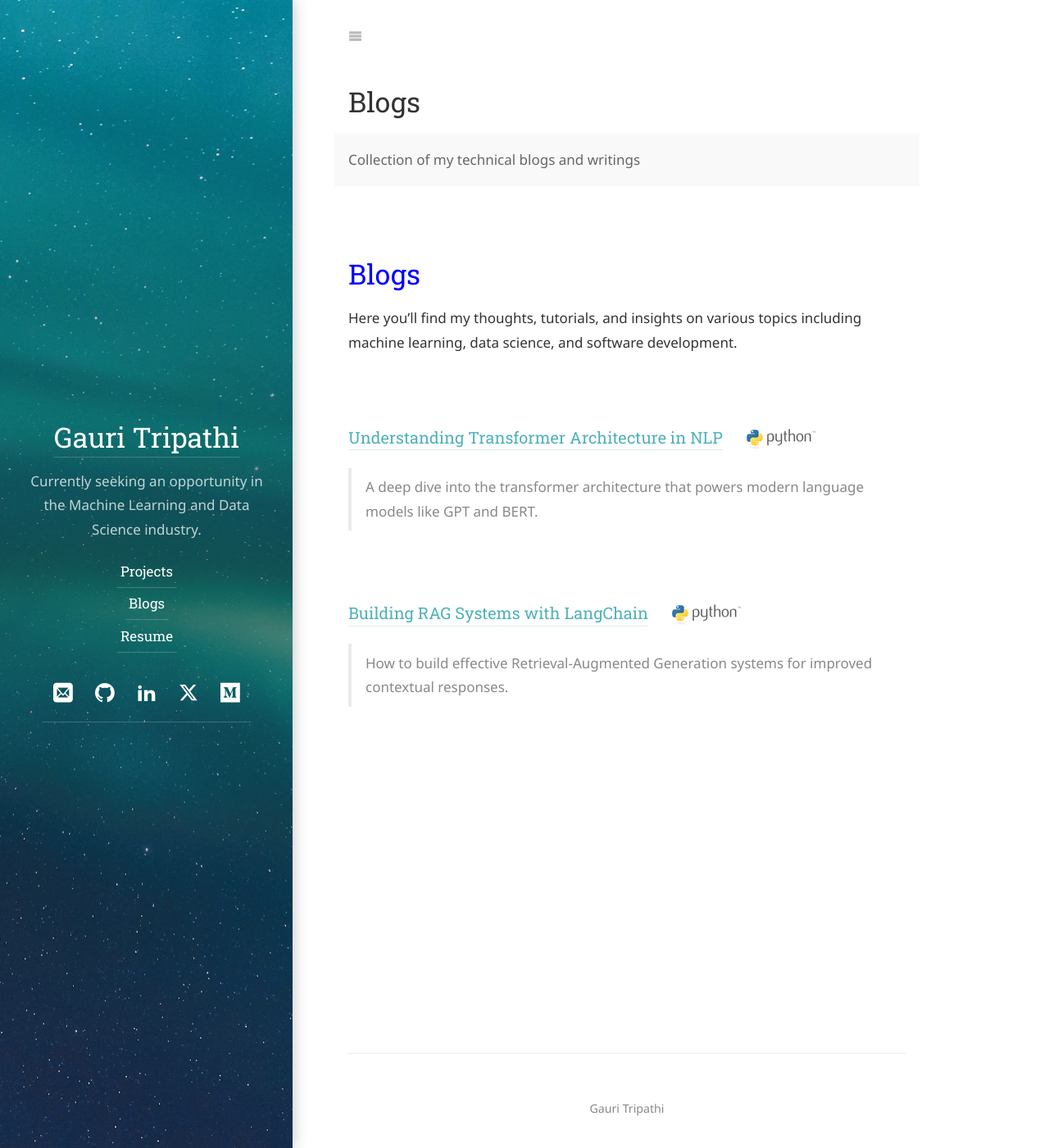
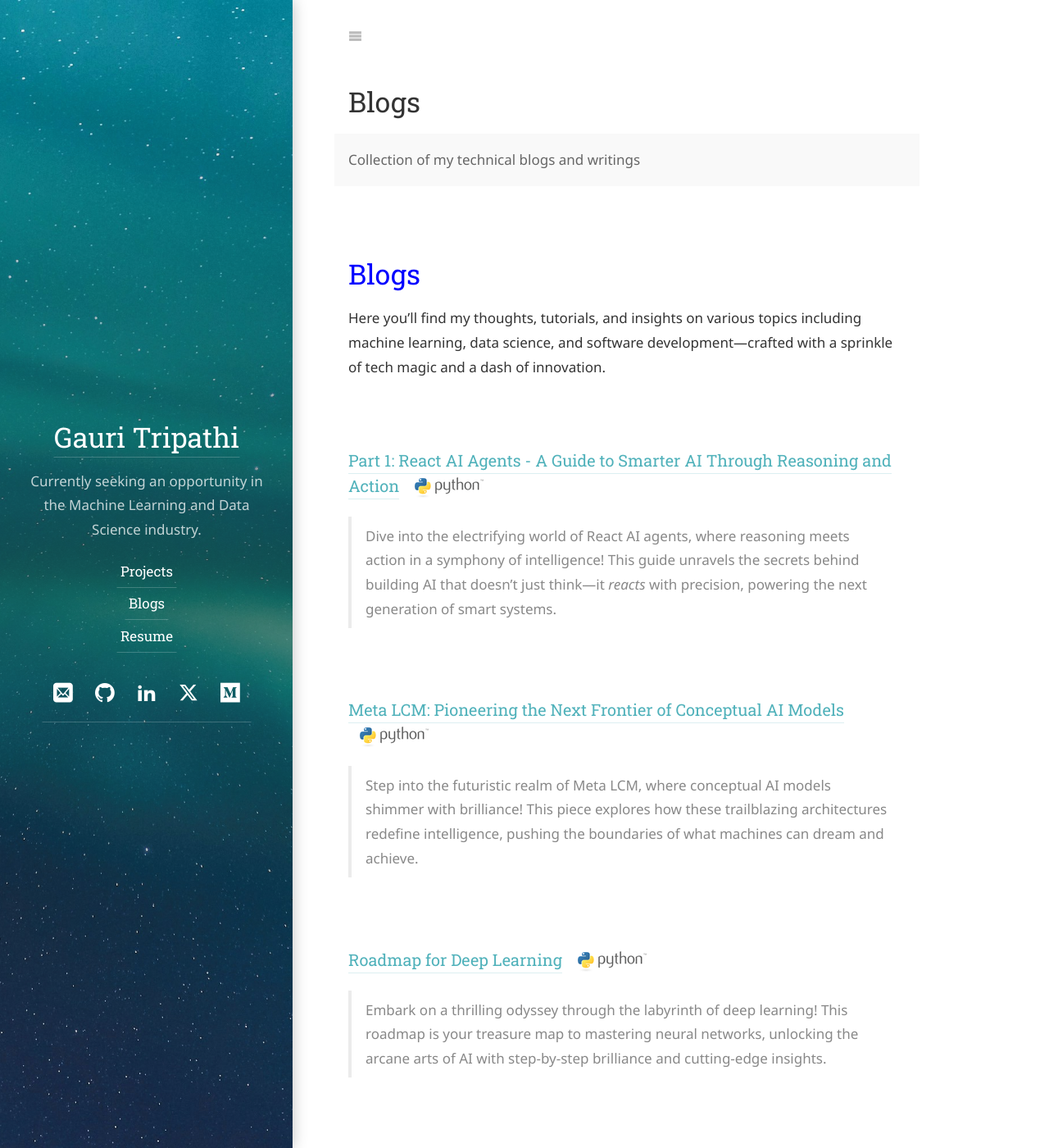
Before and after one commit to Gauri-Tripathi/Gauri-Tripathi.github.io, a Jekyll site: the page built from blogs/index.md, in a window 1280 px wide and 1400 px high. Shown: the whole window at 82% size. Built offline with Jekyll 4.4.1, drawn with Linux system fonts in a browser that asks for light colours; some web fonts are replaced.

Commit message:
adding blogs

```diff
--- a/blogs/index.md
+++ b/blogs/index.md
@@ -7,18 +7,24 @@ description: >
 
 # <span style="color:blue">Blogs</span>
 
-Here you'll find my thoughts, tutorials, and insights on various topics including machine learning, data science, and software development.
+Here you'll find my thoughts, tutorials, and insights on various topics including machine learning, data science, and software development—crafted with a sprinkle of tech magic and a dash of innovation.
 
 <!-- Blog 1 -->
 
-### <a href="https://example.com/blog1" title="Read Blog" target="_blank">Understanding Transformer Architecture in NLP</a> &nbsp; ![image](/assets/icons/rsz_python-logo.png)
+### <a href="https://medium.com/@gauritr01/part-1-react-ai-agents-a-guide-to-smarter-ai-through-reasoning-and-action-d5841db39530" title="Read Blog" target="_blank">Part 1: React AI Agents - A Guide to Smarter AI Through Reasoning and Action</a>   ![image](/assets/icons/rsz_python-logo.png)
 
-> A deep dive into the transformer architecture that powers modern language models like GPT and BERT.
+> Dive into the electrifying world of React AI agents, where reasoning meets action in a symphony of intelligence! This guide unravels the secrets behind building AI that doesn’t just think—it *reacts* with precision, powering the next generation of smart systems.
 
 <!-- Blog 2 -->
 
-### <a href="https://example.com/blog2" title="Read Blog" target="_blank">Building RAG Systems with LangChain</a> &nbsp; ![image](/assets/icons/rsz_python-logo.png)
+### <a href="https://medium.com/@gauritr01/meta-lcm-pioneering-the-next-frontier-of-conceptual-ai-models-ded9a8905c80" title="Read Blog" target="_blank">Meta LCM: Pioneering the Next Frontier of Conceptual AI Models</a>   ![image](/assets/icons/rsz_python-logo.png)
 
-> How to build effective Retrieval-Augmented Generation systems for improved contextual responses.
+> Step into the futuristic realm of Meta LCM, where conceptual AI models shimmer with brilliance! This piece explores how these trailblazing architectures redefine intelligence, pushing the boundaries of what machines can dream and achieve.
+
+<!-- Blog 3 -->
+
+### <a href="https://gauritripathi.hashnode.dev/roadmap-for-deep-learning" title="Read Blog" target="_blank">Roadmap for Deep Learning</a>   ![image](/assets/icons/rsz_python-logo.png)
+
+> Embark on a thrilling odyssey through the labyrinth of deep learning! This roadmap is your treasure map to mastering neural networks, unlocking the arcane arts of AI with step-by-step brilliance and cutting-edge insights.
 
 <!-- Add more blogs as needed -->
```
